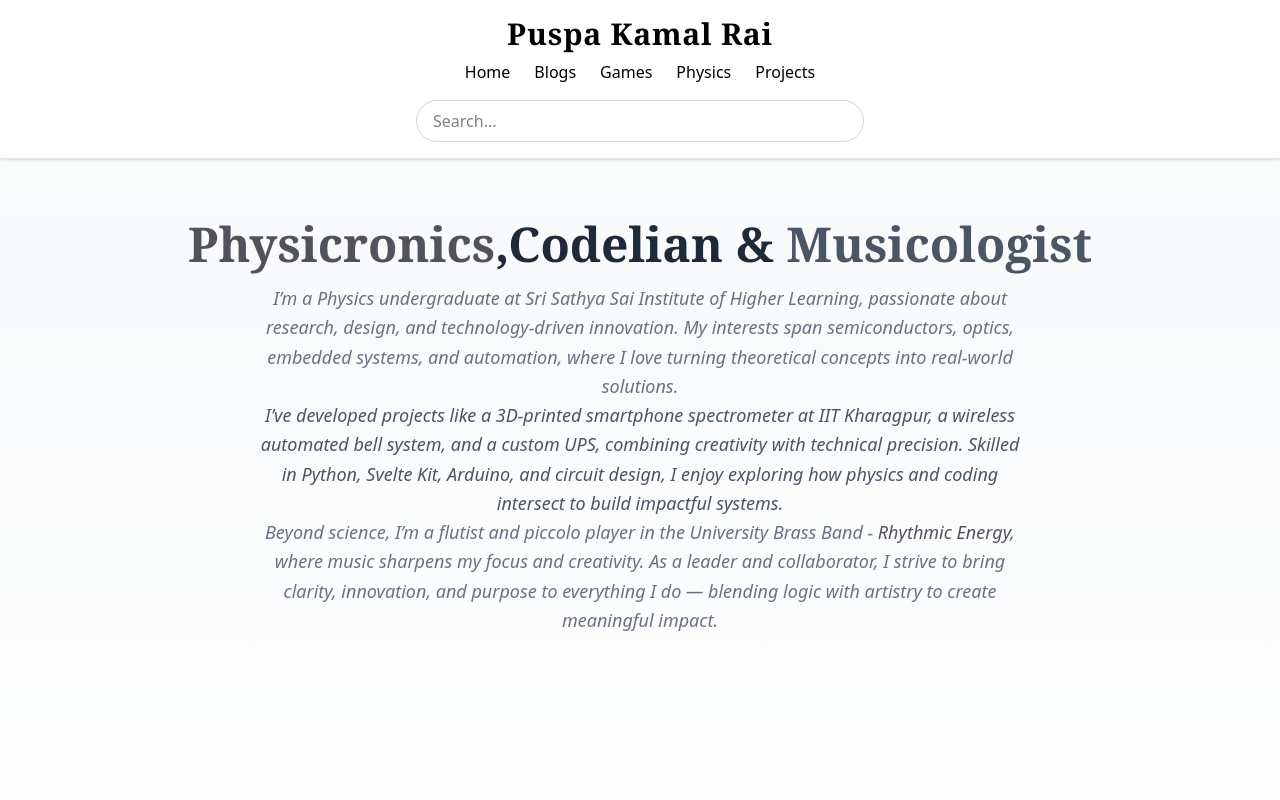
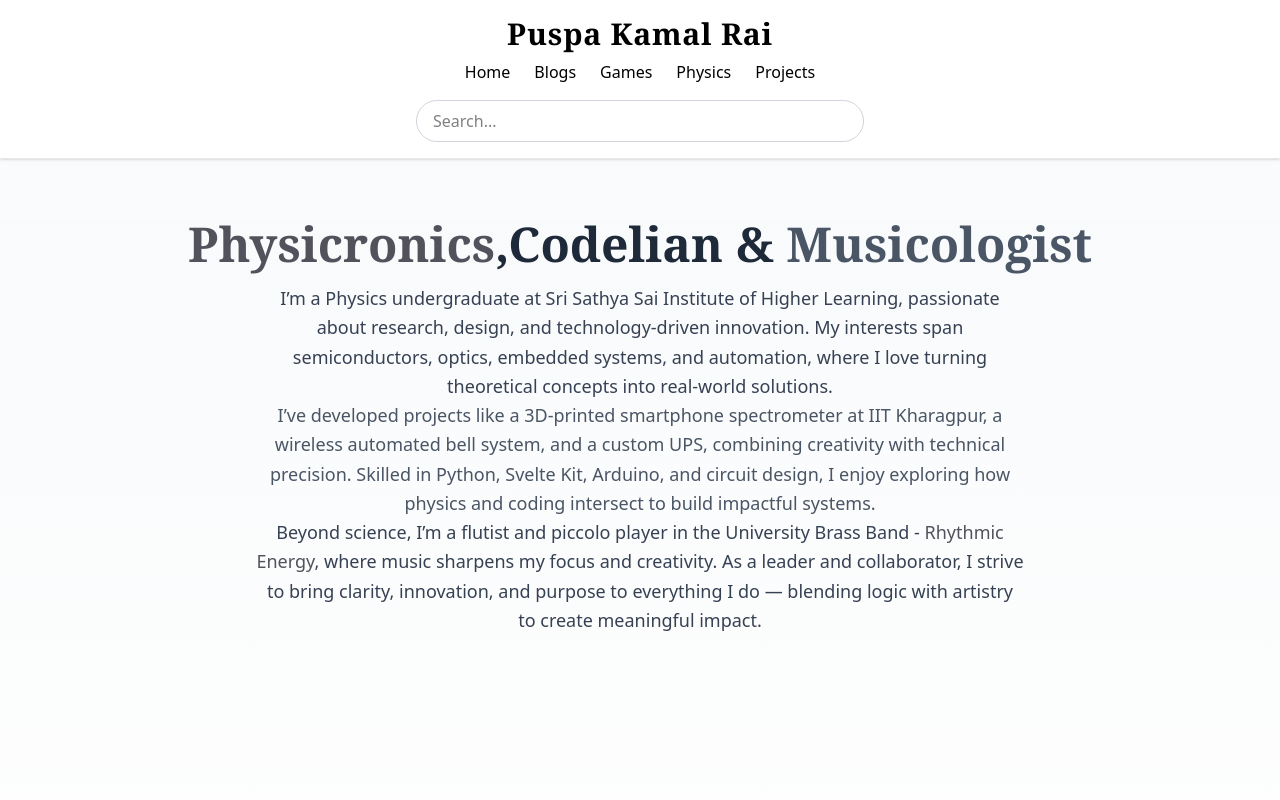
Before and after one commit to puspkml/Puspa, a SvelteKit app: page / in a window 1280 px wide. Shown: the top 800 px of the page. Built offline with nearby package versions, Linux system fonts and the light colour scheme.

Commit message:
Refactor text styles and layout alignment in page.svelte
Updated text styles for better readability and adjusted layout alignment.

```diff
--- a/src/routes/+page.svelte
+++ b/src/routes/+page.svelte
@@ -10,16 +10,16 @@
 <div class="h-screen flex flex-col bg-gradient-to-b from-gray-50 to-white text-gray-800 font-sans overflow-hidden">
 
   <!-- Main -->
-  <main class="flex flex-col justify-center items-center text-center px-6">
+  <main class="flex flex-col justify-left items-center text-center px-6">
     <h2 class="text-4xl md:text-5xl font-serif font-bold mb-4">
       <span class="text-zinc-600">Physicronics</span>,Codelian & <span class="text-gray-600">Musicologist</span>
     </h2>
-    <p class="text-lg italic text-gray-500 max-w-3xl leading-relaxed">
+    <p class="text-lg  text-gray-700 max-w-3xl leading-relaxed">
       I’m a Physics undergraduate at Sri Sathya Sai Institute of Higher Learning, passionate about research, design, and technology-driven innovation. My interests span semiconductors, optics, embedded systems, and automation, where I love turning theoretical concepts into real-world solutions.</p>
-    <p class="text-lg italic text-gray-600 max-w-3xl leading-relaxed">
+    <p class="text-lg  text-gray-600 max-w-3xl leading-relaxed">
 I’ve developed projects like a 3D-printed smartphone spectrometer at IIT Kharagpur, a wireless automated bell system, and a custom UPS, combining creativity with technical precision. Skilled in Python, Svelte Kit, Arduino, and circuit design, I enjoy exploring how physics and coding intersect to build impactful systems.
     </p>
-    <p class="text-lg italic text-gray-500 max-w-3xl leading-relaxed">
+    <p class="text-lg  text-gray-700 max-w-3xl leading-relaxed">
 Beyond science, I’m a flutist and piccolo player in the University Brass Band - <span class="text-zinc-600">Rhythmic Energy</span>, where music sharpens my focus and creativity. As a leader and collaborator, I strive to bring clarity, innovation, and purpose to everything I do — blending logic with artistry to create meaningful impact.
     </p>
   </main>
```
